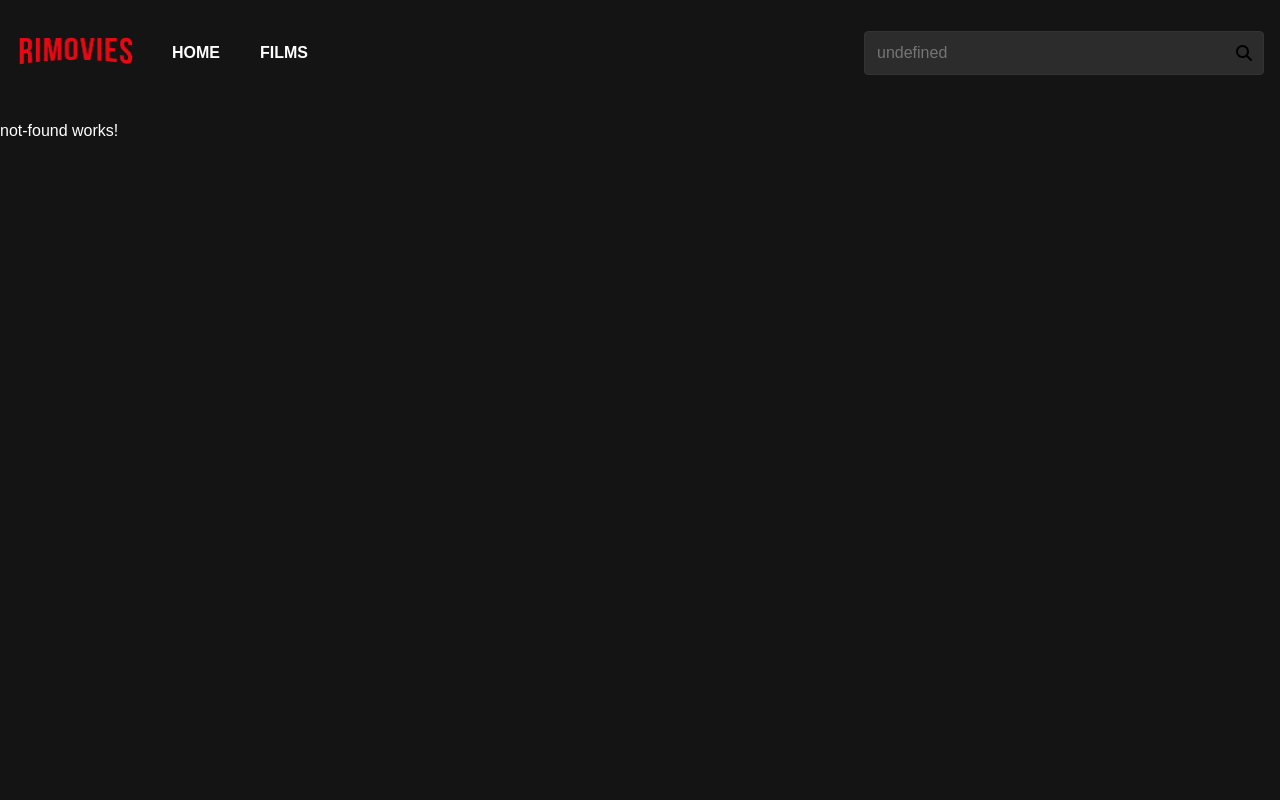
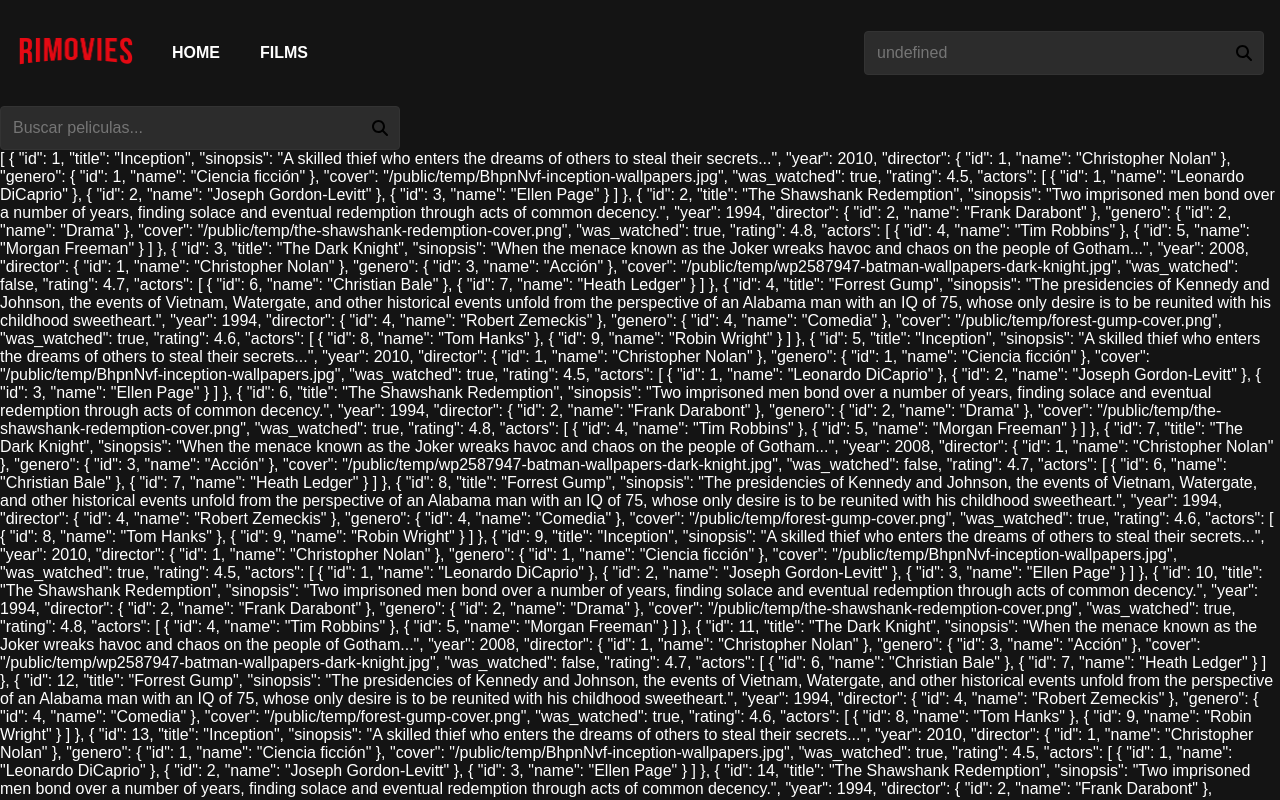
Before and after one commit to ezequielvera391/rimovies-v2, an Angular app: page /films in a window 1280 px wide. Shown: the top 800 px of the page. Built offline with nearby package versions, Linux system fonts and the light colour scheme.

Commit message:
feat: add films component behaviour

```diff
--- a/src/app/app-routing.module.ts
+++ b/src/app/app-routing.module.ts
@@ -2,9 +2,11 @@ import { NgModule } from '@angular/core';
 import { RouterModule, Routes } from '@angular/router';
 import { NotFoundComponent } from './shared/not-found/not-found.component';
 import { HomeComponent } from './features/home/home.component';
+import { FilmsComponent } from './features/films/films.component';
 
 const routes: Routes = [
   { path: '', component: HomeComponent },
+  { path: 'films', component: FilmsComponent },
   { path: '**', component: NotFoundComponent },
 ];
 
--- a/src/app/core/films.service.ts
+++ b/src/app/core/films.service.ts
@@ -1,7 +1,7 @@
 import { Injectable } from '@angular/core';
 import { HttpClient } from '@angular/common/http';
 import { BehaviorSubject, Observable, tap } from 'rxjs';
-import { Film } from '../interfaces/films.interface';
+import { Film } from './interfaces/films.interface';
 
 @Injectable({
   providedIn: 'root'
--- /dev/null
+++ b/src/app/features/films/films.component.html
@@ -0,0 +1,10 @@
+
+<div class="flex flex-row justify-between items-center">
+    <app-search-input
+        [placeholder]="'Buscar peliculas...'"
+        [data]="films"
+        [keys]="searchKeys"
+        (emitSearch)="showFilteredFilms($event)"
+    ></app-search-input>
+</div>
+<div>{{ filteredFilms | json }}</div>
--- /dev/null
+++ b/src/app/features/films/films.component.ts
@@ -0,0 +1,32 @@
+import { Component, OnInit } from '@angular/core';
+import { CommonModule } from '@angular/common';
+import { FilmsService } from 'src/app/core/films.service';
+import { Film } from 'src/app/core/interfaces/films.interface';
+import { SearchInputComponent } from "../../shared/search-input/search-input.component";
+
+@Component({
+  selector: 'app-films',
+  standalone: true,
+  imports: [CommonModule, SearchInputComponent],
+  templateUrl: './films.component.html',
+  styleUrls: ['./films.component.scss']
+})
+export class FilmsComponent implements OnInit {
+  public films: Film[] = []
+  public filteredFilms: Film[] = []
+  public searchKeys: string[] = ['title', 'director.name', 'actors.name']
+  constructor(private filmService: FilmsService) {}
+
+  ngOnInit(): void {
+    this.filmService.getFilms().subscribe({
+      next: (res: Film[]) => {
+        this.films = res
+        this.filteredFilms = this.films
+      }
+    });
+  }
+
+  showFilteredFilms(filteredFilms:Film[]) {
+    this.filteredFilms = filteredFilms
+  }
+}
```
Also changed, not shown: src/app/core/interfaces/films.interface.ts (renamed from src/app/interfaces/films.interface.ts, +4 -4 lines), src/app/features/films/films.component.scss (added), 1 other file (tests, documents, lock files or other folders).
